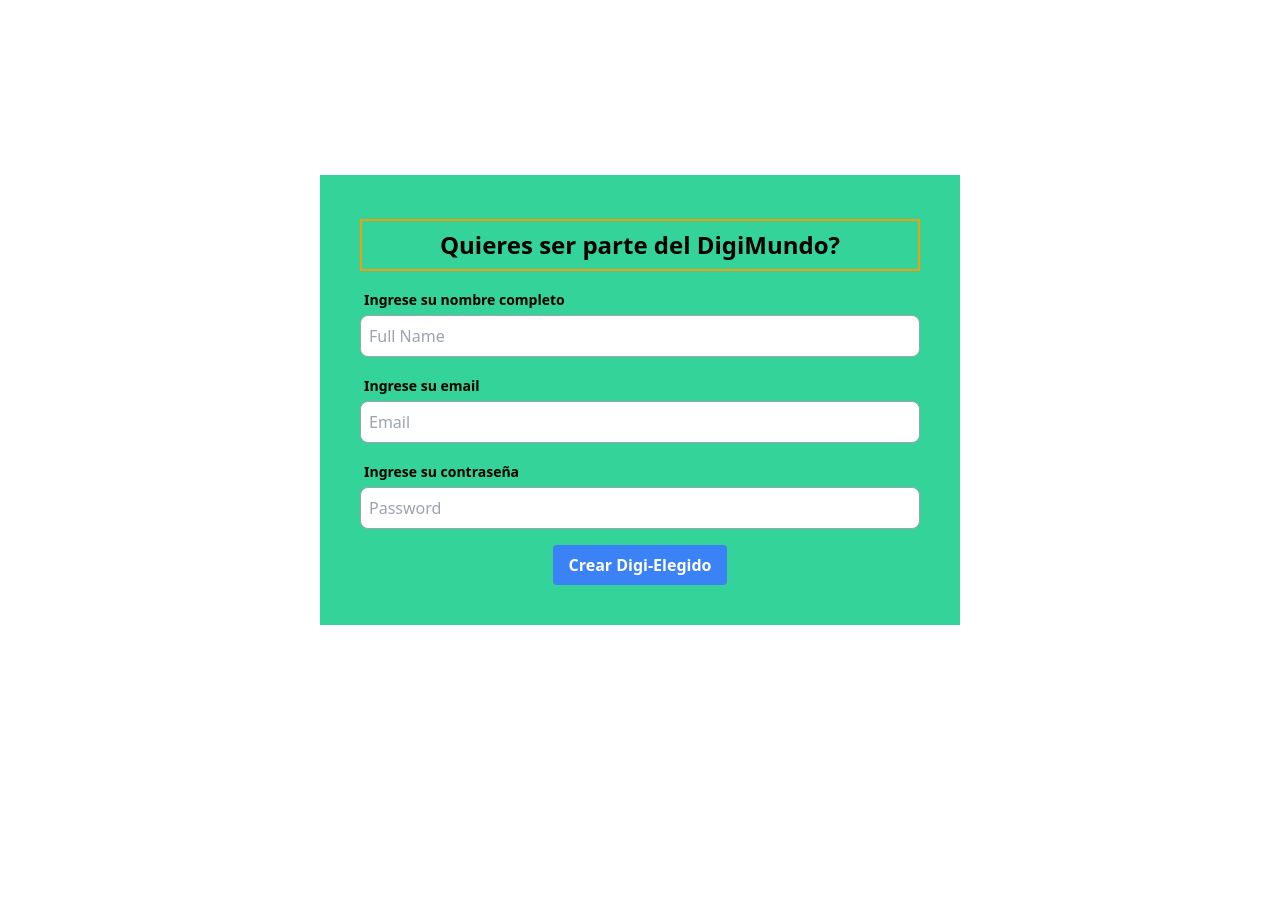
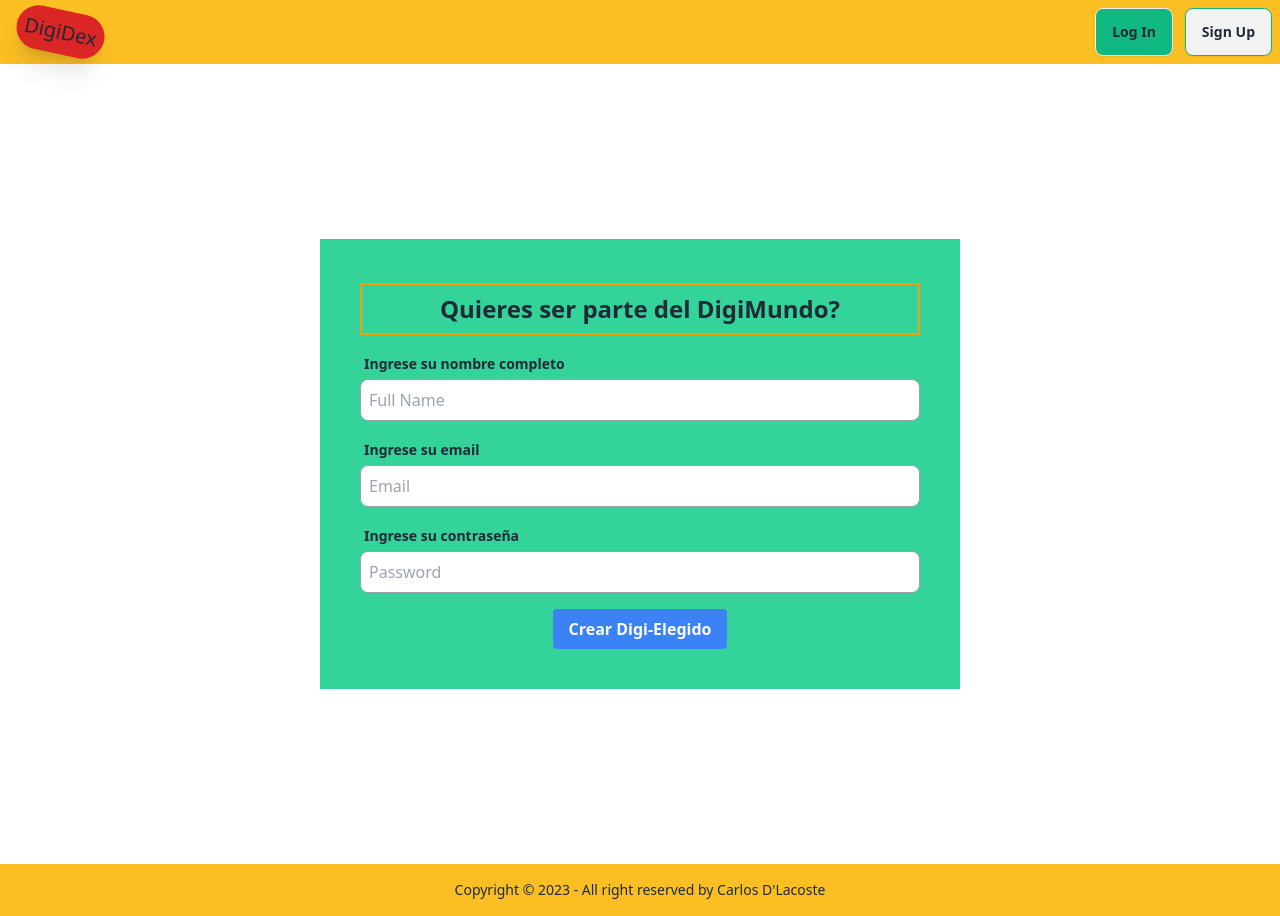
Before and after one commit to carlosdlacoste/digimon-app, a React (Vite) app in the folder front/: page /signup in a window 1280 px wide. Before the commit the page ends 800 px from the top, so only its background shows below. Built offline with nearby package versions, Linux system fonts and the light colour scheme.

Commit message:
Agregados navbar y footer en la app y mejorando un poco el diseno con la libreria de componentes de tailwind DaisyUI

```diff
--- a/front/package.json
+++ b/front/package.json
@@ -20,6 +20,7 @@
     "@types/react-dom": "^18.2.15",
     "@vitejs/plugin-react": "^4.2.0",
     "autoprefixer": "^10.4.16",
+    "daisyui": "^4.4.2",
     "eslint": "^8.53.0",
     "eslint-plugin-react": "^7.33.2",
     "eslint-plugin-react-hooks": "^4.6.0",
--- a/front/src/App.jsx
+++ b/front/src/App.jsx
@@ -3,6 +3,8 @@ import {BrowserRouter, Route, Routes} from 'react-router-dom';
 import {Home} from './pages/home.jsx';
 import { Login } from './pages/login.jsx';
 import { SignUp } from './pages/signup.jsx';
+import { NavBar } from './react-components/navbar.jsx';
+import { Footer } from './react-components/footer.jsx';
 
 function App() {
 
@@ -11,11 +13,13 @@ function App() {
   return (
     <>
       <BrowserRouter>
+        <NavBar/>
         <Routes>
           <Route element={<Home/>} path='/'/>
           <Route element={<Login />} path="/login" />
           <Route element={<SignUp />} path="/signup" />
         </Routes>
+        <Footer/>
 
       </BrowserRouter>
     </>
--- /dev/null
+++ b/front/src/react-components/footer.jsx
@@ -0,0 +1,11 @@
+export const Footer = () =>{
+    return(
+        <>
+            <footer className="footer footer-center p-4 bg-amber-400 text-base-content">
+                <div>
+                    <p>Copyright © 2023 - All right reserved by Carlos D'Lacoste</p>
+                </div>
+            </footer>
+        </>
+    )
+}
--- /dev/null
+++ b/front/src/react-components/navbar.jsx
@@ -0,0 +1,16 @@
+
+export const NavBar = () => {
+    return(
+        <>
+            <div className="navbar bg-amber-400">
+                <div className="navbar-start">
+                    <span className="p-2 ml-2 text-xl shadow-xl bg-red-600 rounded-full rotate-12">DigiDex</span>
+                </div>
+            <div className="navbar-end gap-x-3">
+                <button className="btn bg-emerald-500">Log In</button>
+                <button className="btn border-emerald-500">Sign Up</button>
+            </div>
+            </div>
+        </>
+    )
+}
--- a/front/tailwind.config.js
+++ b/front/tailwind.config.js
@@ -5,5 +5,15 @@ export default {
   theme: {
     extend: {},
   },
-  plugins: [],
+  plugins: [require("daisyui")],
+  daisyui: {
+    themes: false, // false: only light + dark | true: all themes | array: specific themes like this ["light", "dark", "cupcake"]
+    darkTheme: "light", // name of one of the included themes for light mode
+    base: true, // applies background color and foreground color for root element by default
+    styled: true, // include daisyUI colors and design decisions for all components
+    utils: true, // adds responsive and modifier utility classes
+    prefix: "", // prefix for daisyUI classnames (components, modifiers and responsive class names. Not colors)
+    logs: true, // Shows info about daisyUI version and used config in the console when building your CSS
+    themeRoot: ":root", // The element that receives theme color CSS variables
+  },
 }
```
Also changed, not shown: 1 other file (tests, documents, lock files or other folders).
